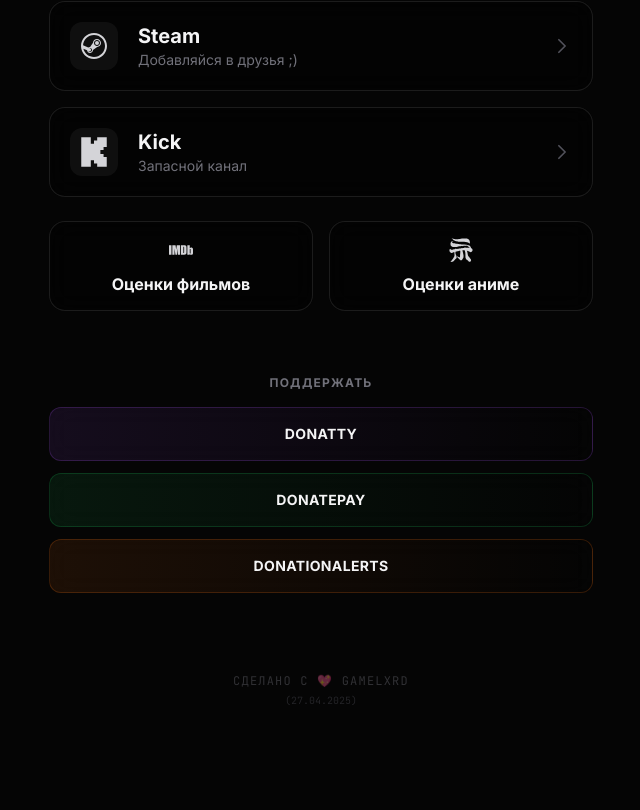
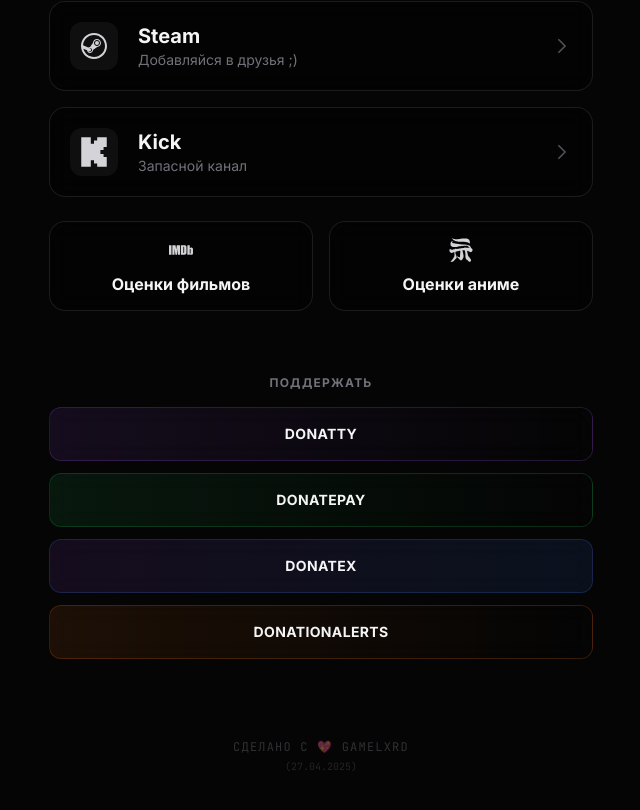
Before and after one commit to GAMELXRD/gamelxrd.github.io, a React (Vite) app: page / in a window 1280 px wide. Shown: the part 965-1775 px from the top of the page, without its empty margins (319-959 px from the left). Built offline with nearby package versions, Linux system fonts and the light colour scheme; no server answers.

Commit message:
donatex added

```diff
--- a/components/LandingPage.tsx
+++ b/components/LandingPage.tsx
@@ -113,6 +113,11 @@
       title: "DonatePay",
       url: "https://new.donatepay.ru/@gamelxrd",
       style: "from-green-500/10 to-darkgreen-500/10 border-green-500/20 text-white-200 hover:border-green-500/50 hover:text-white"
+    },
+    {
+      title: "DonateX",
+      url: "https://donatex.gg/donate/gamelxrd",
+      style: "from-purple-500/10 to-blue-500/10 border-blue-500/20 text-white-200 hover:border-purple-500/50 hover:text-white"
     },
     {
       title: "DonationAlerts",
```
